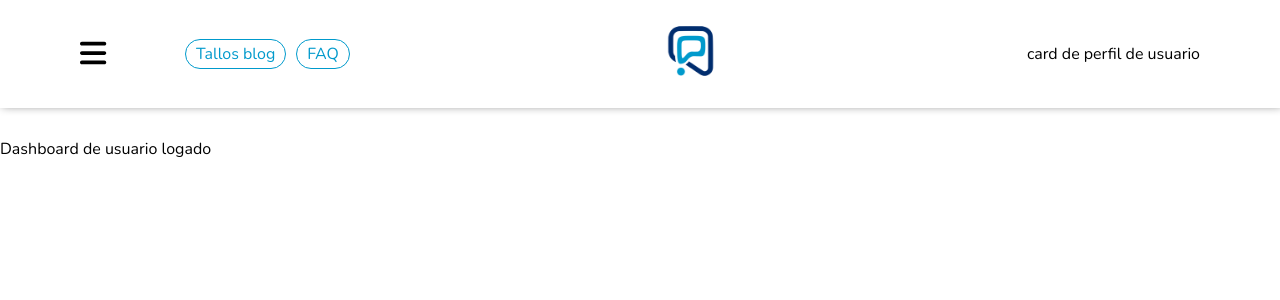
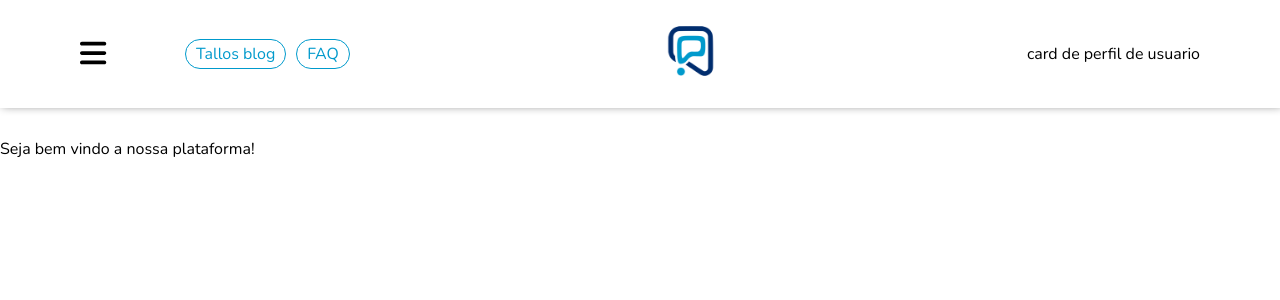
Before and after one commit to PauloHPMKT/app-tallos-frontend-vue, a Vue app: page /app/admin in a window 1280 px wide. Shown: the top 300 px of the page. Built offline with nearby package versions, Linux system fonts and the light colour scheme.

Commit message:
criando e implementando componente de boas vindas

```diff
--- /dev/null
+++ b/src/components/components-user/Greeting.vue
@@ -0,0 +1,13 @@
+<template>
+  <div>
+    Seja bem vindo a nossa plataforma!
+  </div>
+</template>
+
+<script lang="ts">
+import { defineComponent } from 'vue'
+
+export default defineComponent({
+  name: 'Greeting',
+})
+</script>
--- a/src/pages/user/Dashboard.vue
+++ b/src/pages/user/Dashboard.vue
@@ -1,15 +1,16 @@
 <template>
   <div>
-    Dashboard de usuario logado
+    <Greeting />
   </div>
 </template>
 
 <script lang="ts">
+import Greeting from '@/components/components-user/Greeting.vue'
 import Header from '@/components/components-user/Header.vue'
 import { defineComponent } from 'vue'
 
 export default defineComponent({
   name: 'Dashboard',
-  components: { Header },
+  components: { Header, Greeting },
 })
 </script>
```
